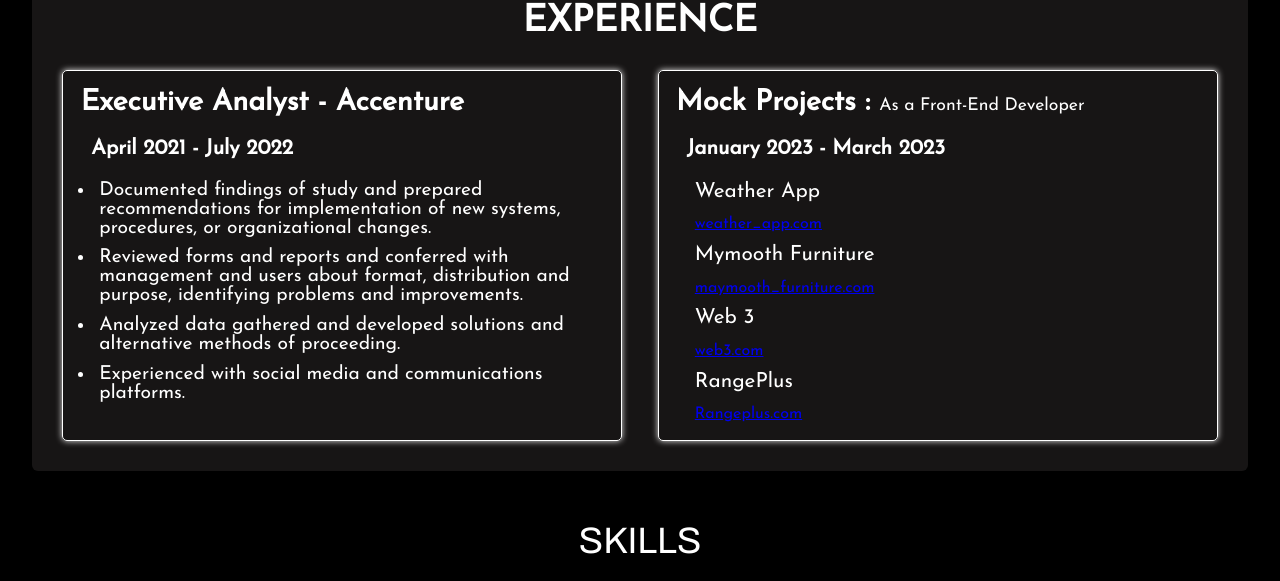
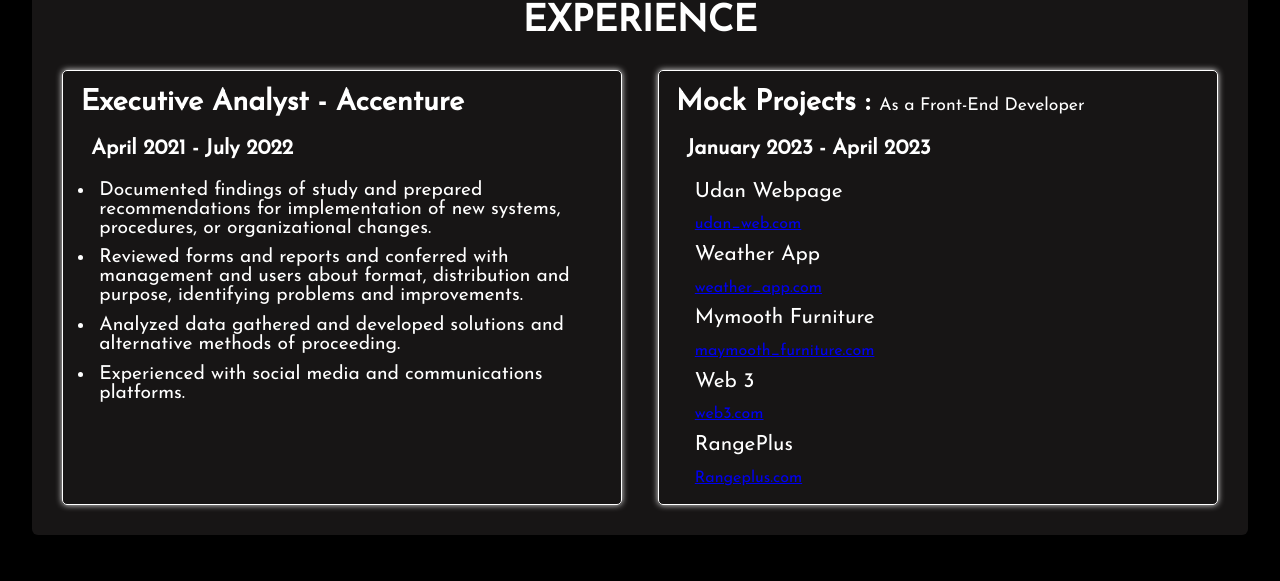
Before and after one commit to swastikshelar/swastikshelar-portfolio.github.io, a plain HTML site: page index.html in a window 1280 px wide. Shown: the part 2053-2634 px from the top of the page. Drawn offline with nearby package versions, Linux system fonts and the light colour scheme.

Commit message:
Update index.html

```diff
--- a/index.html
+++ b/index.html
@@ -170,9 +170,12 @@
         </div>
         <div class="exp2">
           <h2>Mock Projects : <span>As a Front-End Developer</span></h2>
-          <h3>January 2023 - March 2023</h3>
+          <h3>January 2023 - April 2023</h3>
           <ul>
-
+           <li>Udan Webpage</li>
+            <li>
+              <a href="https://swastikshelar.github.io/Udan.github.io/">udan_web.com</a>
+            </li>
             <li>Weather App</li>
             <li>
               <a href="https://swastikshelar.github.io/weather_app.github.io/">weather_app.com</a>
```
